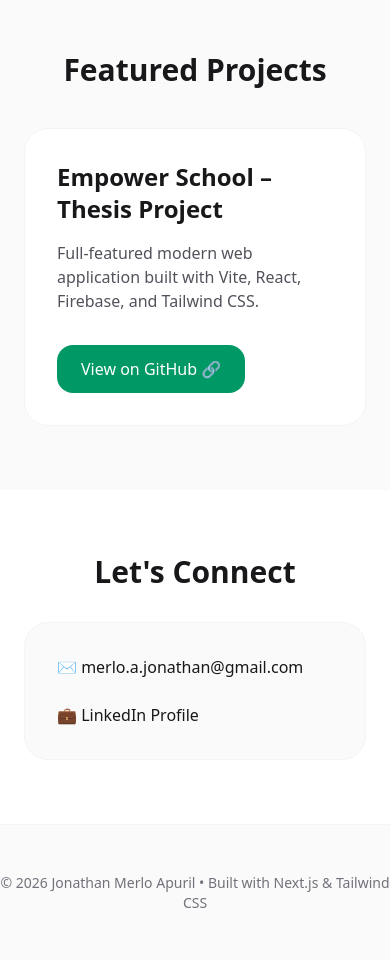
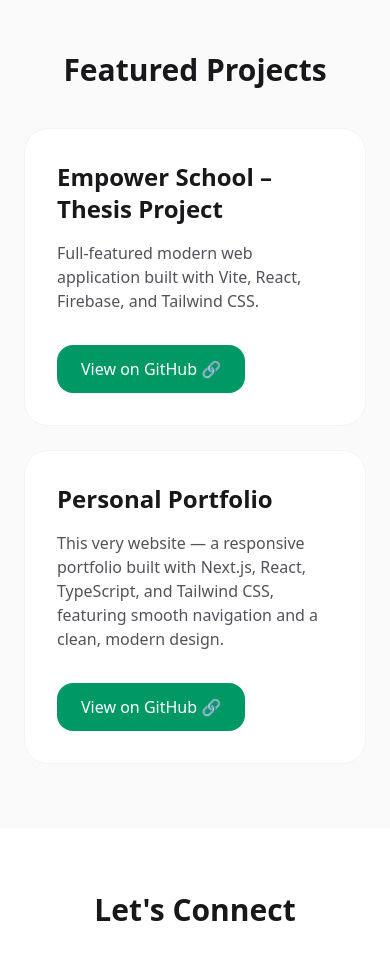
Before and after one commit to jkkma/jonathan-merlo-portfolio, a Next.js app: page / in a window 390 px wide. Shown: the part 5020-5980 px from the top of the page. Built offline with nearby package versions, Linux system fonts and the light colour scheme.

Commit message:
Add new project showcase to portfolio with responsive design

```diff
--- a/app/page.tsx
+++ b/app/page.tsx
@@ -287,6 +287,7 @@ export default function JonathanPortfolio() {
           <h2 className="text-3xl sm:text-4xl md:text-5xl font-semibold mb-10 sm:mb-12 text-center">
             Featured Projects
           </h2>
+          <div className="space-y-6">
             <div className="bg-white border border-zinc-100 rounded-3xl p-8 sm:p-12">
               <h3 className="text-2xl sm:text-3xl font-semibold mb-4">Empower School – Thesis Project</h3>
               <p className="text-zinc-600 mb-8 text-base sm:text-lg">
@@ -299,6 +300,21 @@ export default function JonathanPortfolio() {
               >
                 View on GitHub 🔗
               </a>
+            </div>
+
+            <div className="bg-white border border-zinc-100 rounded-3xl p-8 sm:p-12">
+              <h3 className="text-2xl sm:text-3xl font-semibold mb-4">Personal Portfolio</h3>
+              <p className="text-zinc-600 mb-8 text-base sm:text-lg">
+                This very website — a responsive portfolio built with Next.js, React, TypeScript, and Tailwind CSS, featuring smooth navigation and a clean, modern design.
+              </p>
+              <a
+                href="https://github.com/jkkma/jonathan-merlo-portfolio"
+                target="_blank"
+                className="inline-flex items-center gap-3 bg-emerald-600 hover:bg-emerald-700 text-white px-6 sm:px-8 py-3 sm:py-4 rounded-2xl font-medium transition-colors"
+              >
+                View on GitHub 🔗
+              </a>
+            </div>
           </div>
         </div>
       </section>
```
Lines whose indentation alone changed are shown as unchanged.
